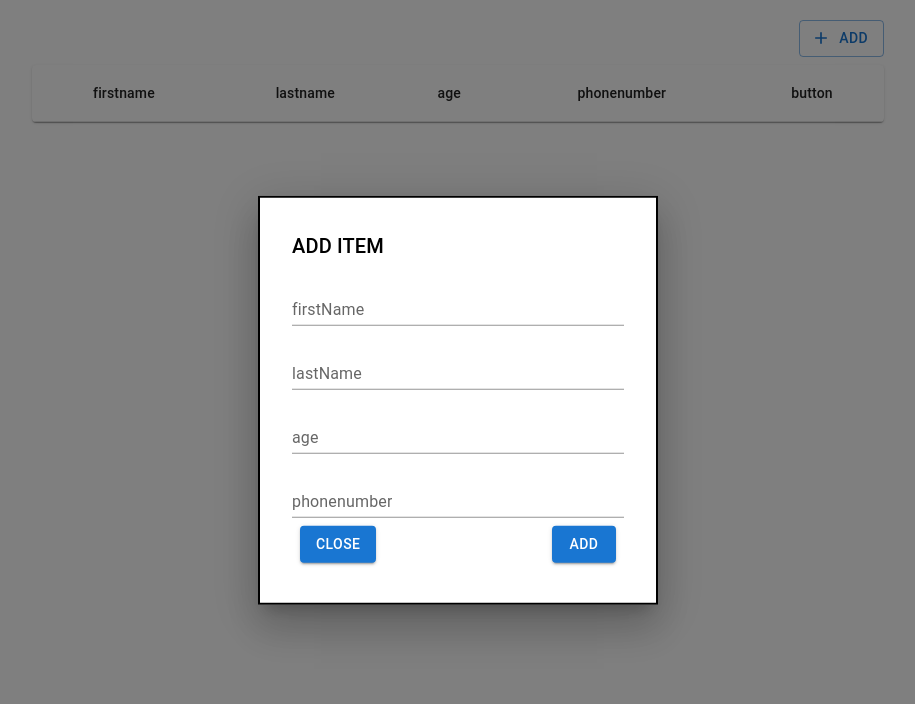
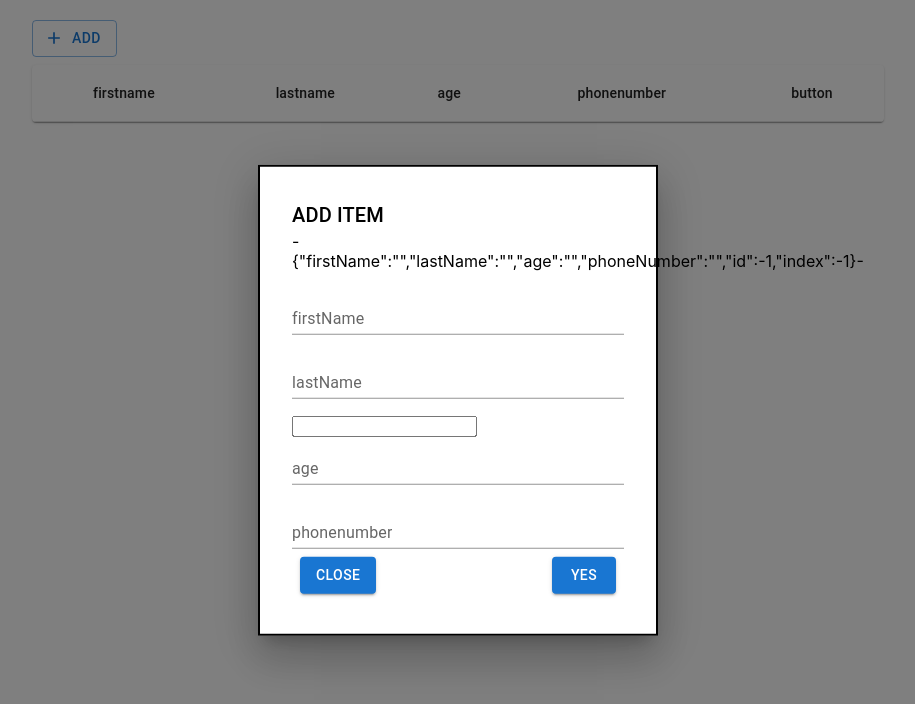
Before and after one commit to abasfn/to-do-list-state, a Next.js app: page / in a window 1280 px wide. Both pictures are taken after a click on the button "ADD". Shown: the top 704 px of the page, without its empty margins (182-1097 px from the left). Built offline with nearby package versions, Linux system fonts and the light colour scheme.

Commit message:
add right of project

```diff
--- a/component/modal/modal.compoent.tsx
+++ b/component/modal/modal.compoent.tsx
@@ -1,4 +1,4 @@
-import React, { useState } from 'react';
+import React, { useEffect, useState } from 'react';
 import Backdrop from '@mui/material/Backdrop';
 import Box from '@mui/material/Box';
 import Modal from '@mui/material/Modal';
@@ -7,19 +7,21 @@ import Button from '@mui/material/Button';
 import Typography from '@mui/material/Typography';
 import { useForm } from "react-hook-form";
 import TextField from '@mui/material/TextField';
-import AddIcon from '@mui/icons-material/Add';
 import EditIcon from '@mui/icons-material/Edit';
 import { dataType } from '../../model/statemodel';
 import Snackbar from '@mui/material/Snackbar';
 import { Tune } from '@mui/icons-material';
 import { ErrorMessage } from '@hookform/error-message';
+import { style } from './style';
 
 type ModalBoxsType = {
     ModatTitle?: string;
     onSubmit: (data: dataType) => void;
     TitleButton: string;
     onClick?: () => void;
+    onClose?: () => void;
     data?: dataType;
+    status:boolean;
 }
 const ModalBoxs = (props: ModalBoxsType) => {
     const inishialItem: dataType = {
@@ -30,43 +32,44 @@ const ModalBoxs = (props: ModalBoxsType) => {
         id: -1,
         index: -1
     }
-    const [data, setdata] = useState<dataType>(props.data??inishialItem);
+    const [data, setdata] = useState<dataType>(props.data ?? inishialItem);
+
+    useEffect(() => {
+        debugger;
+        setdata(props.data ?? inishialItem);
+    }, [props.data])
 
     const { register, handleSubmit, watch, formState: { errors }, reset } = useForm<dataType>();
+    useEffect(() => {
+        const subscription = watch((value, { name, type }) => {
+         setdata(value)
+        });
+      }, [watch]);
     const onSubmit = (data: dataType) => {
         if (errors.age || errors.phoneNumber) {
             return
         }
         props.onSubmit(data);
-        reset();
-        setOpen(false);
+        // reset();
+        // setOpen(false);
+        // setdata(inishialItem)
+        handleClose();
+
     }
 
-    const style = {
-        position: 'absolute' as 'absolute',
-        top: '50%',
-        left: '50%',
-        transform: 'translate(-50%, -50%)',
-        width: 400,
-        bgcolor: 'background.paper',
-        border: '2px solid #000',
-        boxShadow: 24,
-        p: 4,
-    };
-    const [open, setOpen] = React.useState(false);
-    const handleOpen = () => {
-        setOpen(true);
-    }
+
     const handleClose = () => {
-        setOpen(false);
+        if(!props.onClose) return;
+        props.onClose();
     }
     return (
         <div>
-            <Box mb={1} sx={{ display: 'flex', justifyContent: 'end' }} onClick={props.onClick}>  <Button onClick={handleOpen} variant="outlined" startIcon={props.TitleButton === 'ADD' ? <AddIcon /> : <EditIcon />}>{props.TitleButton}</Button></Box>
+            <Box mb={1} sx={{ display: 'flex', justifyContent: 'end' }} onClick={props.onClick}>
+            </Box>
             <Modal
                 aria-labelledby="transition-modal-title"
                 aria-describedby="transition-modal-description"
-                open={open}
+                open={props.status}
                 onClose={handleClose}
                 closeAfterTransition
                 BackdropComponent={Backdrop}
@@ -74,11 +77,12 @@ const ModalBoxs = (props: ModalBoxsType) => {
                     timeout: 500,
                 }}
             >
-                <Fade in={open}>
+                <Fade in={props.status}>
                     <Box sx={style}>
                         <Typography id="transition-modal-title" variant="h6" component="h2">
                             {props.ModatTitle}
                         </Typography>
+                        -{JSON.stringify(data)}-
                         <form onSubmit={handleSubmit(onSubmit)}>
                             <Box>
                                 <Box mt={2}>
@@ -88,6 +92,7 @@ const ModalBoxs = (props: ModalBoxsType) => {
                                     <TextField value={data?.lastName} {...register('lastName', { required: true })} sx={{ width: 1 }} id="standard-basic" label={'lastName'} variant="standard" />
                                 </Box>
                                 <Box mt={2}>
+                                    <input type="text" value={data?.firstName} name="" id="" />
                                     <TextField value={data?.age}  {...register('age', { required: true, maxLength: 3 })} sx={{ width: 1 }} type='number' id="standard-basic" label={'age'} variant="standard" />
                                     {errors.age && <Box sx={{ color: 'error.main' }}>Is empty or more than 3 characters</Box>}
                                 </Box>
@@ -99,7 +104,7 @@ const ModalBoxs = (props: ModalBoxsType) => {
                             <Box sx={{ display: 'flex', p: 1, bgcolor: 'background.paper' }}>
                                 <Box sx={{ flexGrow: 1 }}>
                                     <Button onClick={handleClose} variant="contained">Close</Button></Box>
-                                <Box><Button onClick={handleSubmit(onSubmit)} type='submit' variant="contained">Add</Button></Box>
+                                <Box><Button onClick={handleSubmit(onSubmit)} type='submit' variant="contained">yes</Button></Box>
                             </Box>
                         </form>
                     </Box>
--- /dev/null
+++ b/component/modal/style.ts
@@ -0,0 +1,12 @@
+
+export const style = {
+    position: 'absolute' as 'absolute',
+    top: '50%',
+    left: '50%',
+    transform: 'translate(-50%, -50%)',
+    width: 400,
+    bgcolor: 'background.paper',
+    border: '2px solid #000',
+    boxShadow: 24,
+    p: 4,
+};
--- a/pages/index.tsx
+++ b/pages/index.tsx
@@ -2,7 +2,7 @@ import type { NextPage } from 'next'
 import styles from '../styles/Home.module.css'
 import Button from '@mui/material/Button';
 import DeleteIcon from '@mui/icons-material/Delete';
-import React from 'react';
+import React, { useEffect } from 'react';
 import { dataType } from '../model/statemodel';
 import { useState } from 'react';
 import Grid from '@mui/material/Grid';
@@ -20,10 +20,15 @@ import Paper from '@mui/material/Paper';
 import Snackbar from '@mui/material/Snackbar';
 import IconButton from '@mui/material/IconButton';
 import CloseIcon from '@mui/icons-material/Close';
+import EditIcon from '@mui/icons-material/Edit';
+import AddIcon from '@mui/icons-material/Add';
 
 const Home: NextPage = () => {
-  const [data, setdata] = useState<dataType[]>([])
-  const [index, setindex] = useState<number>(-1)
+  const [data, setdata] = useState<dataType[]>([]);
+  const [index, setindex] = useState<number>(-1);
+  const [modal, setmodal] = useState<boolean>(false);
+
+
   const inishialItem: dataType = {
     firstName: '',
     lastName: '',
@@ -38,6 +43,7 @@ const Home: NextPage = () => {
    * @param {dataType} item- the item you want to add
    */
   const onSubmit = (item: dataType) => {
+    setmodal(true)
     let itemData = item;
     itemData.id = data.length;
     setdata([...data, item]);
@@ -56,8 +62,9 @@ const Home: NextPage = () => {
    * @param {number}index  -this is the index of your item you wante to edit
    */
   const handeleEdit = (item: dataType, index: number) => {
-    setitem({ ...item });
-    setindex(index)
+    setitem(item);
+    setindex(index);
+    setmodal(true);
   }
   /**
    *
@@ -69,11 +76,16 @@ const Home: NextPage = () => {
     data[index] = Input;
     setdata([...data])
   }
+  const handelAdd = () => {
+    setmodal(true)
+  }
+
 
   return (
     <div className={styles.container}>
       <Container maxWidth="md">
-        <ModalBoxs ModatTitle='ADD ITEM' onSubmit={onSubmit} TitleButton='ADD' />
+        <Button onClick={handelAdd} variant="outlined" startIcon={ <AddIcon />}>add</Button>
+        <ModalBoxs status={modal} data={item} ModatTitle='ADD ITEM' onClose={()=>setmodal(false)} onSubmit={onSubmit} TitleButton='ADD' />
         <TableContainer component={Paper}>
           <Table sx={{ minWidth: 650 }} aria-label="simple table">
             <TableHead>
@@ -99,7 +111,9 @@ const Home: NextPage = () => {
                   <TableCell sx={{ textAlign: 'center' }} align="right">{item.phoneNumber}</TableCell>
                   <TableCell sx={{ display: 'flex', gap: 1, justifyContent: 'center' }} align="right">
                     <ModalDelete handelDelete={() => handeleDelete(item)} title='DELETE ITEM' paragraph='Are You Sure you want to delete' />
-                    <ModalBoxs data={item} onClick={() => handeleEdit(item, index)} ModatTitle='EDIT ITEM' onSubmit={EdiOnSubmit} TitleButton='EDIT' />
+                    {/* <ModalBoxs data={item} onClick={() => handeleEdit(item, index)} ModatTitle='EDIT ITEM' onSubmit={EdiOnSubmit} TitleButton='EDIT' /> */}
+            <Button onClick={() => handeleEdit(item, index)} variant="outlined" startIcon={ <EditIcon />}>EDIT</Button>
+
                   </TableCell>
                 </TableRow>
               ))}
```
